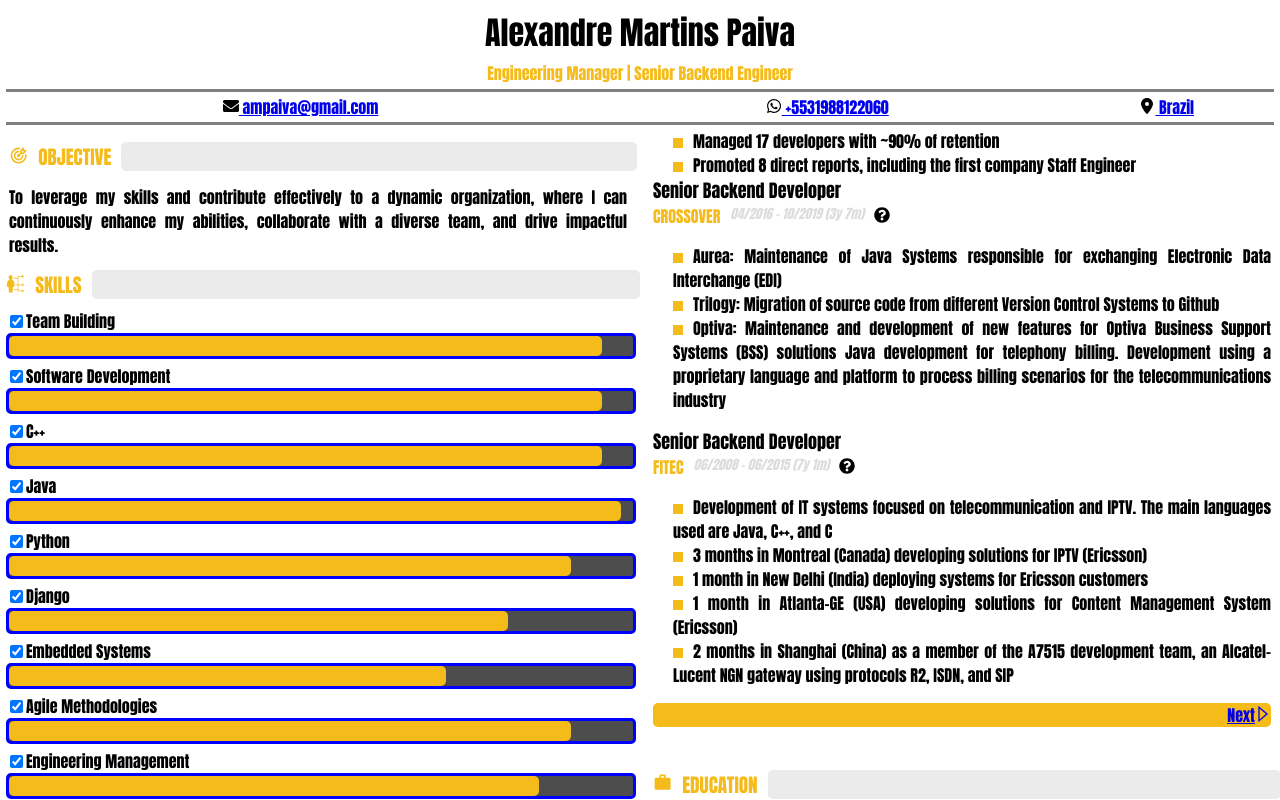
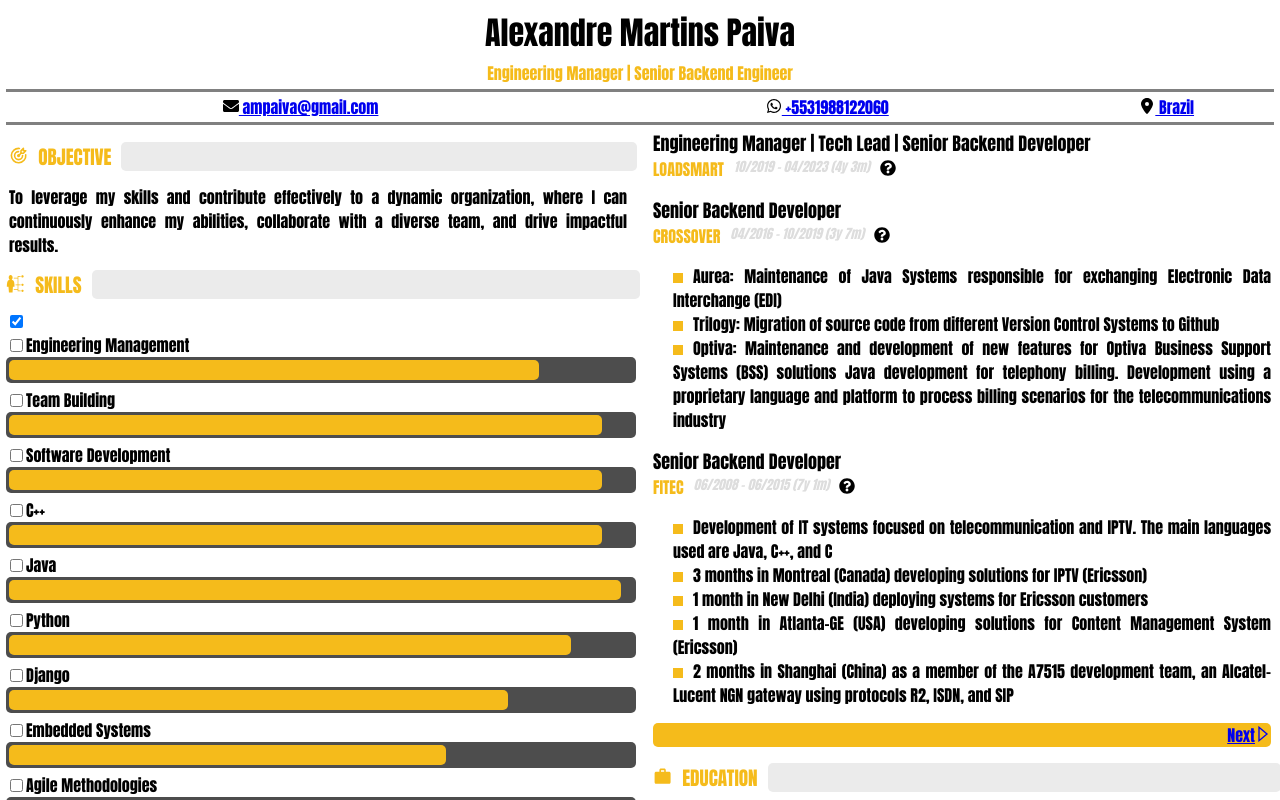
Before and after one commit to ampaiva/mycv, a React (Create React App) app: page / in a window 1280 px wide. Shown: the top 800 px of the page. Built offline with nearby package versions, Linux system fonts and the light colour scheme.

Commit message:
Global Select

```diff
--- a/public/cv.json
+++ b/public/cv.json
@@ -8,6 +8,10 @@
     },
     "objective": "To leverage my skills and contribute effectively to a dynamic organization, where I can continuously enhance my abilities, collaborate with a diverse team, and drive impactful results.",
     "skills": [
+        [
+            "Engineering Management",
+            85
+        ],
         [
             "Team Building",
             95
@@ -39,10 +43,6 @@
         [
             "Agile Methodologies",
             90
-        ],
-        [
-            "Engineering Management",
-            85
         ],
         [
             "Portuguese",
--- a/src/parser/skills.js
+++ b/src/parser/skills.js
@@ -1,5 +1,5 @@
 
-import React from 'react';
+import React, { useState } from 'react';
 import { GiSkills } from "react-icons/gi";
 import Pagination from './pagination';
 import { useLabels } from '../state/LabelsContext';
@@ -7,11 +7,6 @@
 function Skill({ skill, index }) {
     const { labelStates, setLabelStates } = useLabels();
     const tag = skill[0].toLowerCase();
-    if (!labelStates.hasOwnProperty(tag)) {
-        labelStates[tag] = true;
-        const newLabelStates = { ...labelStates };
-        setLabelStates(newLabelStates);
-    }
 
     const isSelected = labelStates[tag];
 
@@ -32,6 +27,18 @@
 
 
 function Skills({ skills }) {
+    const { labelStates, setLabelStates } = useLabels();
+    const [isGlobalSelected, setGlobalSelect] = useState(true);
+
+    for (const skill in skills) {
+        const tag = skill[0];
+        if (!labelStates.hasOwnProperty(tag)) {
+            labelStates[tag] = isGlobalSelected;
+            const newLabelStates = { ...labelStates };
+            setLabelStates(newLabelStates);
+        }
+    }
+
     const session = (
         <div className="section">
             <div className="title">
@@ -40,7 +47,17 @@
                 <div classNLabelsProviderame="column"><div className="filler"></div></div>
             </div>
             <div className="contents">
-                {<Pagination items={skills} itemsPerPage={30} itemRender={(item, index) => <Skill skill={item} index={index} />} />}
+                <input type="checkbox" checked={isGlobalSelected} onChange={(e) => {
+                    setGlobalSelect(e.target.checked);
+                    const newLabelStates = { ...labelStates };
+                    for (const tag in newLabelStates) {
+                        // Set the value of each key to false
+                        newLabelStates[tag] = !isGlobalSelected;
+                    }
+                    setLabelStates(newLabelStates);
+                }} />
+
+                {<Pagination items={skills} itemsPerPage={30} itemRender={(item, index) => <Skill skill={item} index={index} isGlobalSelected={isGlobalSelected} />} />}
             </div>
         </div>
     );
```
